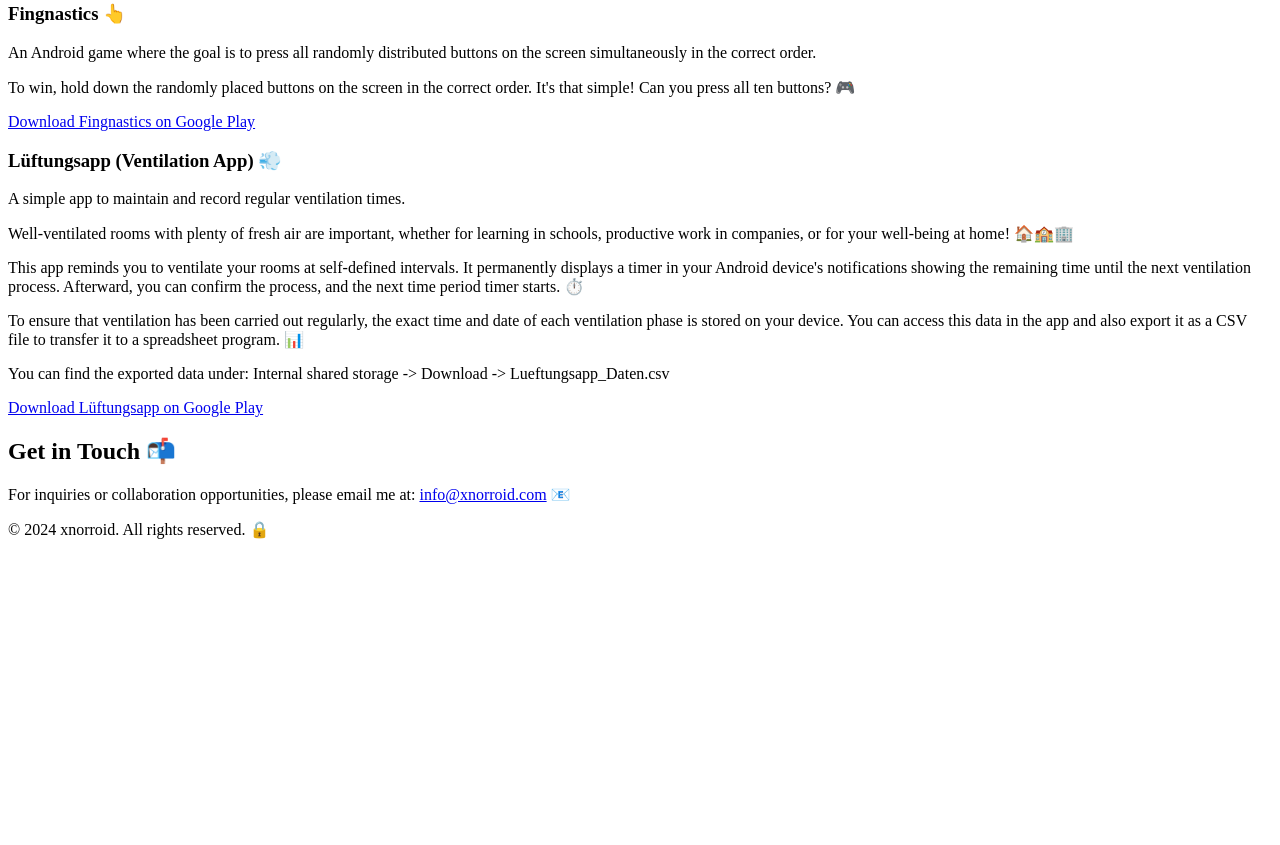
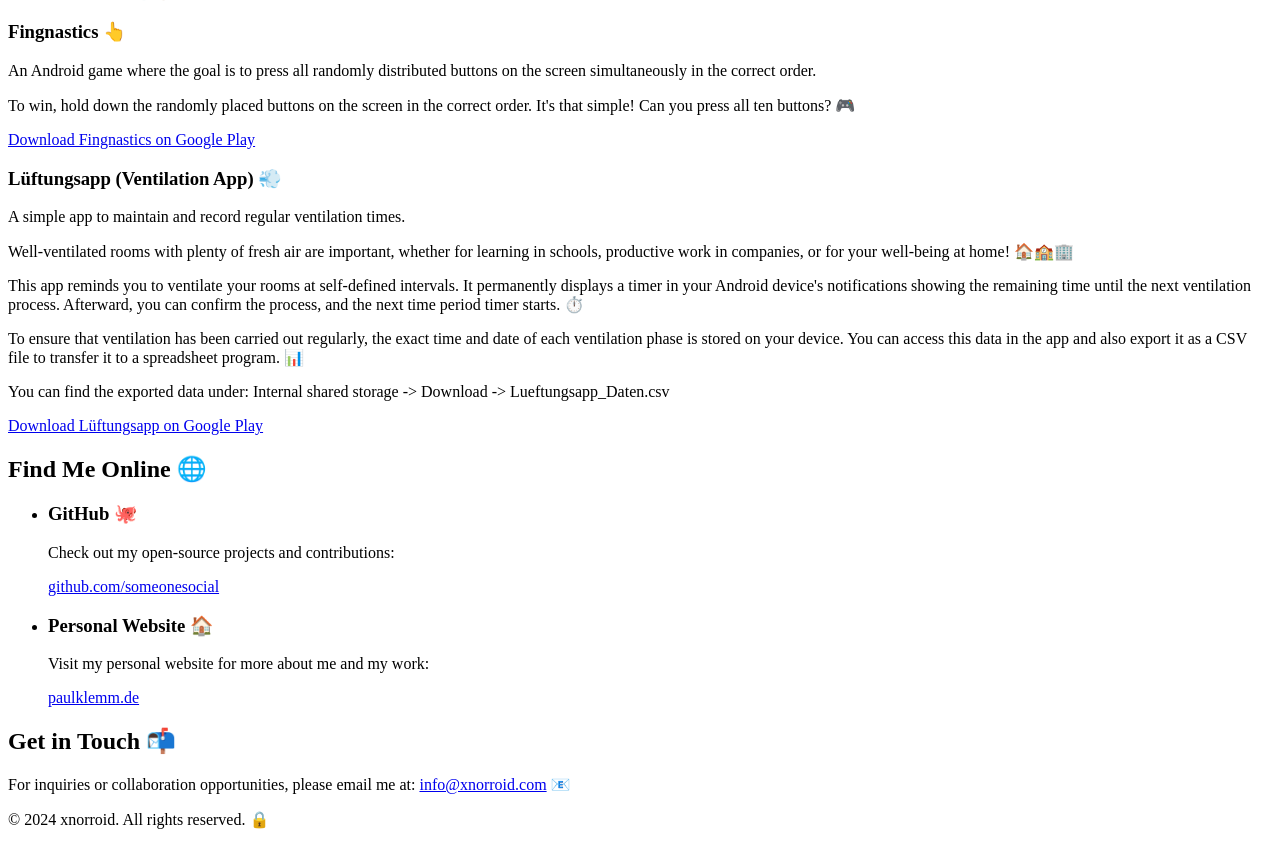
Before and after one commit to someonesocial/xnorroid-website, a plain HTML site: page index.html in a window 1280 px wide. Shown: the part 889-1734 px from the top of the page. Before the commit the page ends 1444 px from the top, so only its background shows below. Drawn offline with Linux system fonts and the light colour scheme.

Commit message:
added find me online

```diff
--- a/index.html
+++ b/index.html
@@ -15,6 +15,7 @@
         <li><a href="#about">About</a></li>
         <li><a href="#interests">Interests</a></li>
         <li><a href="#projects">Projects</a></li>
+        <li><a href="#links">Links</a></li>
         <li><a href="#contact">Contact</a></li>
       </ul>
     </nav>
@@ -130,6 +131,27 @@
           </p>
         </article>
       </section>
+      <section id="links">
+        <h2>Find Me Online 🌐</h2>
+        <ul>
+          <li>
+            <h3>GitHub 🐙</h3>
+            <p>Check out my open-source projects and contributions:</p>
+            <p>
+              <a href="https://github.com/someonesocial" target="_blank"
+                >github.com/someonesocial</a
+              >
+            </p>
+          </li>
+          <li>
+            <h3>Personal Website 🏠</h3>
+            <p>Visit my personal website for more about me and my work:</p>
+            <p>
+              <a href="https://paulklemm.de/" target="_blank">paulklemm.de</a>
+            </p>
+          </li>
+        </ul>
+      </section>
       <section id="contact">
         <h2>Get in Touch 📬</h2>
         <p>
```
